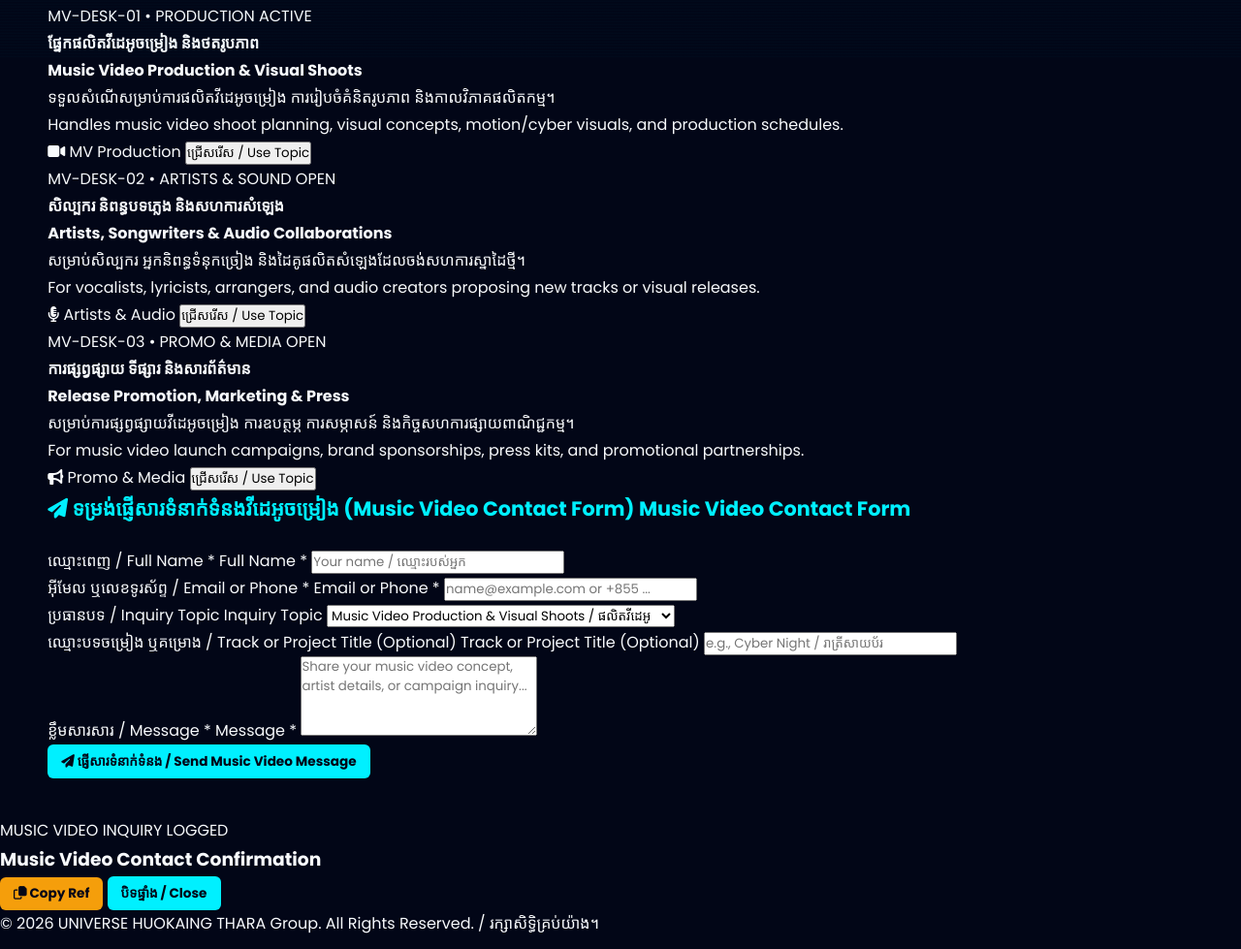
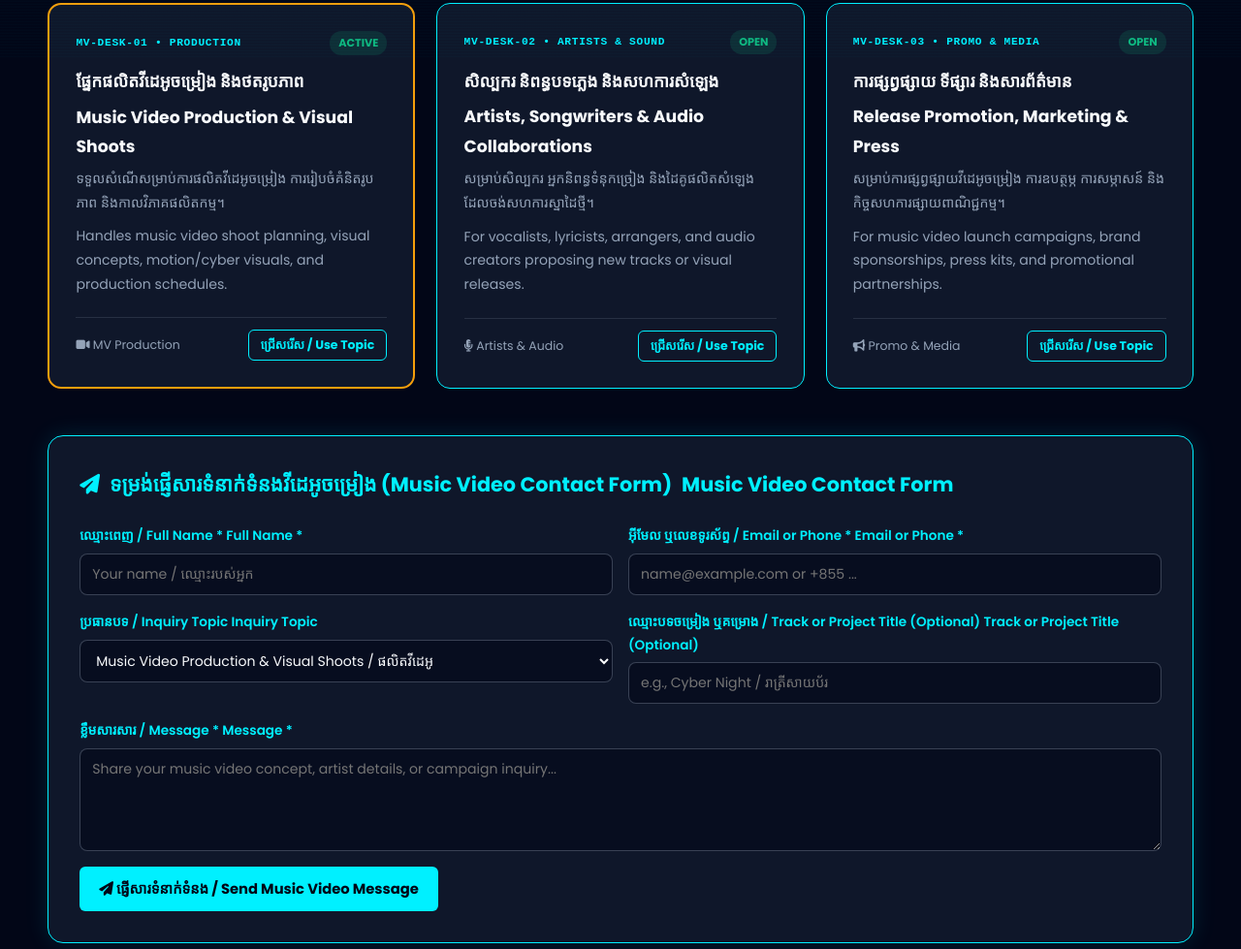
Before and after one commit to tharahuokaing/universe_huokaingthara_music_video_contact, a plain HTML site: page index.html in a window 1280 px wide. Shown: the part 741-1720 px from the top of the page at 97% size. Drawn offline with Linux system fonts and the light colour scheme; a script that the page names is missing; a web font is replaced by a local one.

Commit message:
Enhance styles for desk cards and forms

```diff
--- a/style.css
+++ b/style.css
@@ -215,3 +215,245 @@ body {
     font-size: 1.3rem;
     color: var(--accent-color);
     margin-bottom: 1.4rem;
+    display: flex;
+    align-items: center;
+    gap: 10px;
+}
+
+.desks-grid {
+    display: grid;
+    grid-template-columns: repeat(auto-fit, minmax(320px, 1fr));
+    gap: 22px;
+    margin-bottom: 3rem;
+}
+
+.desk-card {
+    background: var(--bg-card);
+    border: 1px solid var(--border-color);
+    border-radius: 14px;
+    padding: 1.7rem;
+    display: flex;
+    flex-direction: column;
+    justify-content: space-between;
+    transition: transform 0.25s ease, box-shadow 0.25s ease;
+}
+
+.desk-card:hover {
+    transform: translateY(-4px);
+    box-shadow: 0 8px 24px rgba(0, 240, 255, 0.18);
+}
+
+.desk-card.featured {
+    border: 2px solid var(--vip-color);
+}
+
+.desk-card.hidden-card {
+    display: none;
+}
+
+.card-top {
+    display: flex;
+    justify-content: space-between;
+    align-items: center;
+    margin-bottom: 12px;
+    gap: 8px;
+    flex-wrap: wrap;
+}
+
+.desk-code {
+    font-size: 0.7rem;
+    font-weight: 700;
+    color: var(--accent-color);
+    letter-spacing: 0.7px;
+    font-family: monospace;
+}
+
+.status-pill {
+    font-size: 0.7rem;
+    font-weight: 700;
+    color: var(--success-color);
+    background: rgba(16, 185, 129, 0.14);
+    padding: 3px 9px;
+    border-radius: 12px;
+}
+
+.desk-card h4 {
+    font-size: 1.08rem;
+    margin-bottom: 6px;
+}
+
+.desk-card p {
+    font-size: 0.88rem;
+    color: var(--text-muted);
+    margin-bottom: 10px;
+}
+
+.card-footer {
+    margin-top: 12px;
+    padding-top: 12px;
+    border-top: 1px solid rgba(148, 163, 184, 0.18);
+    display: flex;
+    justify-content: space-between;
+    align-items: center;
+    gap: 10px;
+    flex-wrap: wrap;
+}
+
+.desk-meta {
+    font-size: 0.78rem;
+    color: var(--text-muted);
+}
+
+.pick-topic-btn {
+    background: transparent;
+    border: 1px solid var(--accent-color);
+    color: var(--accent-color);
+    padding: 6px 12px;
+    border-radius: 6px;
+    font-size: 0.78rem;
+    font-weight: 700;
+    cursor: pointer;
+}
+
+.pick-topic-btn:hover {
+    background: var(--accent-color);
+    color: #020617;
+}
+
+/* Form Card */
+.form-card {
+    background: var(--bg-card);
+    border: 1px solid var(--border-color);
+    border-radius: 16px;
+    padding: 2rem;
+    box-shadow: 0 0 25px rgba(0, 240, 255, 0.12);
+}
+
+.contact-form {
+    display: flex;
+    flex-direction: column;
+    gap: 16px;
+}
+
+.form-row {
+    display: grid;
+    grid-template-columns: repeat(auto-fit, minmax(260px, 1fr));
+    gap: 16px;
+}
+
+.form-group {
+    display: flex;
+    flex-direction: column;
+    gap: 6px;
+}
+
+.form-group label {
+    font-size: 0.85rem;
+    font-weight: 600;
+    color: var(--accent-color);
+}
+
+.form-group input,
+.form-group select,
+.form-group textarea {
+    background: var(--bg-input);
+    border: 1px solid rgba(148, 163, 184, 0.35);
+    color: var(--text-main);
+    padding: 10px 12px;
+    border-radius: 8px;
+    font-size: 0.88rem;
+    outline: none;
+}
+
+.form-group input:focus,
+.form-group select:focus,
+.form-group textarea:focus {
+    border-color: var(--accent-color);
+}
+
+.submit-btn {
+    padding: 12px 20px;
+    font-size: 0.92rem;
+    align-self: flex-start;
+}
+
+/* Modal */
+.modal-backdrop {
+    position: fixed;
+    inset: 0;
+    background: rgba(2, 6, 23, 0.85);
+    backdrop-filter: blur(4px);
+    display: flex;
+    align-items: center;
+    justify-content: center;
+    padding: 1rem;
+    z-index: 3000;
+}
+
+.modal-backdrop.hidden {
+    display: none;
+}
+
+.modal-card {
+    background: var(--bg-card);
+    border: 2px solid var(--success-color);
+    border-radius: 16px;
+    max-width: 500px;
+    width: 100%;
+    padding: 2rem;
+    box-shadow: 0 0 35px rgba(16, 185, 129, 0.25);
+}
+
+.modal-badge {
+    display: inline-block;
+    background: rgba(16, 185, 129, 0.16);
+    color: var(--success-color);
+    font-size: 0.72rem;
+    font-weight: 700;
+    padding: 3px 10px;
+    border-radius: 12px;
+    margin-bottom: 8px;
+}
+
+.modal-card h3 {
+    font-size: 1.2rem;
+    margin-bottom: 1rem;
+}
+
+.modal-body {
+    background: var(--bg-input);
+    border: 1px solid rgba(148, 163, 184, 0.25);
+    border-radius: 10px;
+    padding: 14px;
+    font-size: 0.86rem;
+    line-height: 1.75;
+    margin-bottom: 1.2rem;
+}
+
+.modal-actions {
+    display: flex;
+    gap: 10px;
+    justify-content: flex-end;
+}
+
+/* Footer */
+.site-footer {
+    background: var(--bg-card);
+    border-top: 1px solid var(--border-color);
+    text-align: center;
+    padding: 1.8rem 1rem;
+    color: var(--text-muted);
+    font-size: 0.85rem;
+    margin-top: 2.5rem;
+}
+
+/* Responsive */
+@media (max-width: 768px) {
+    .site-header {
+        flex-direction: column;
+        gap: 12px;
+    }
+    .submit-btn {
+        width: 100%;
+    }
+}
```
